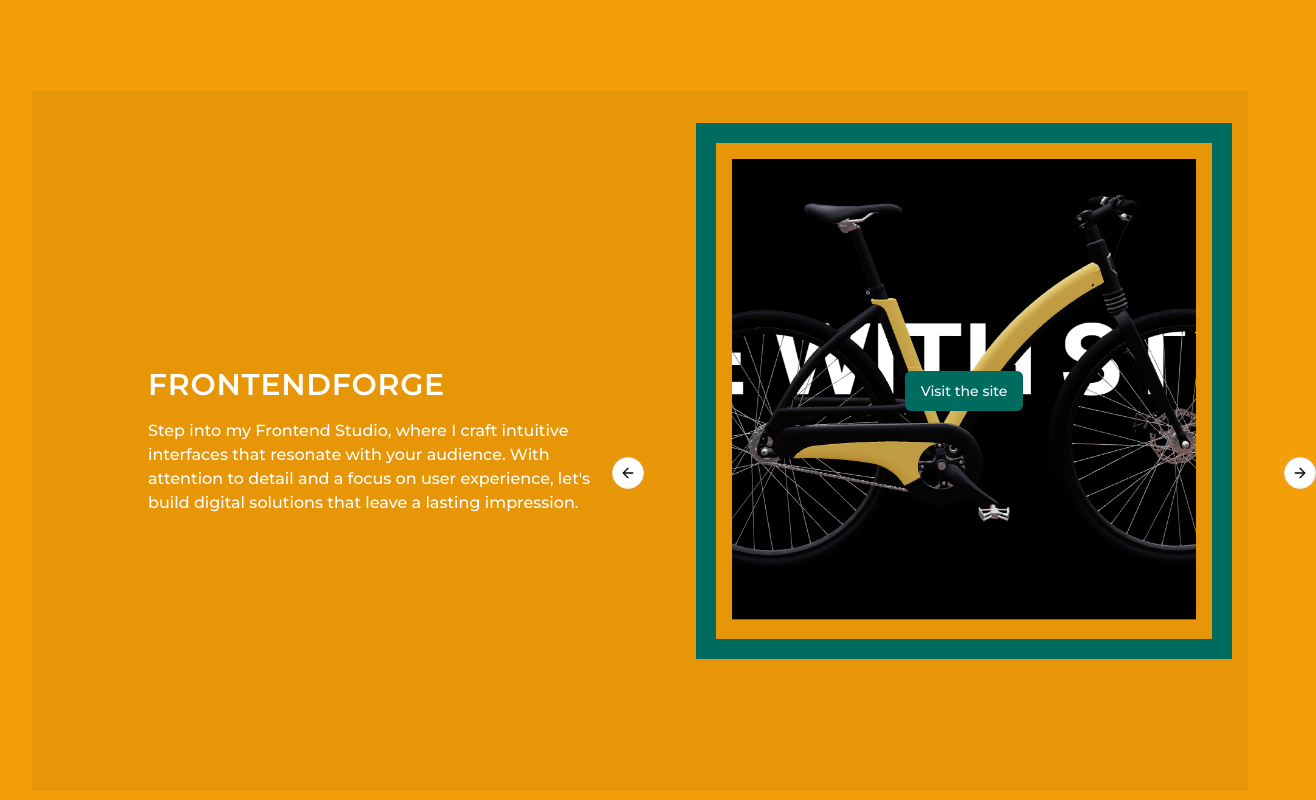
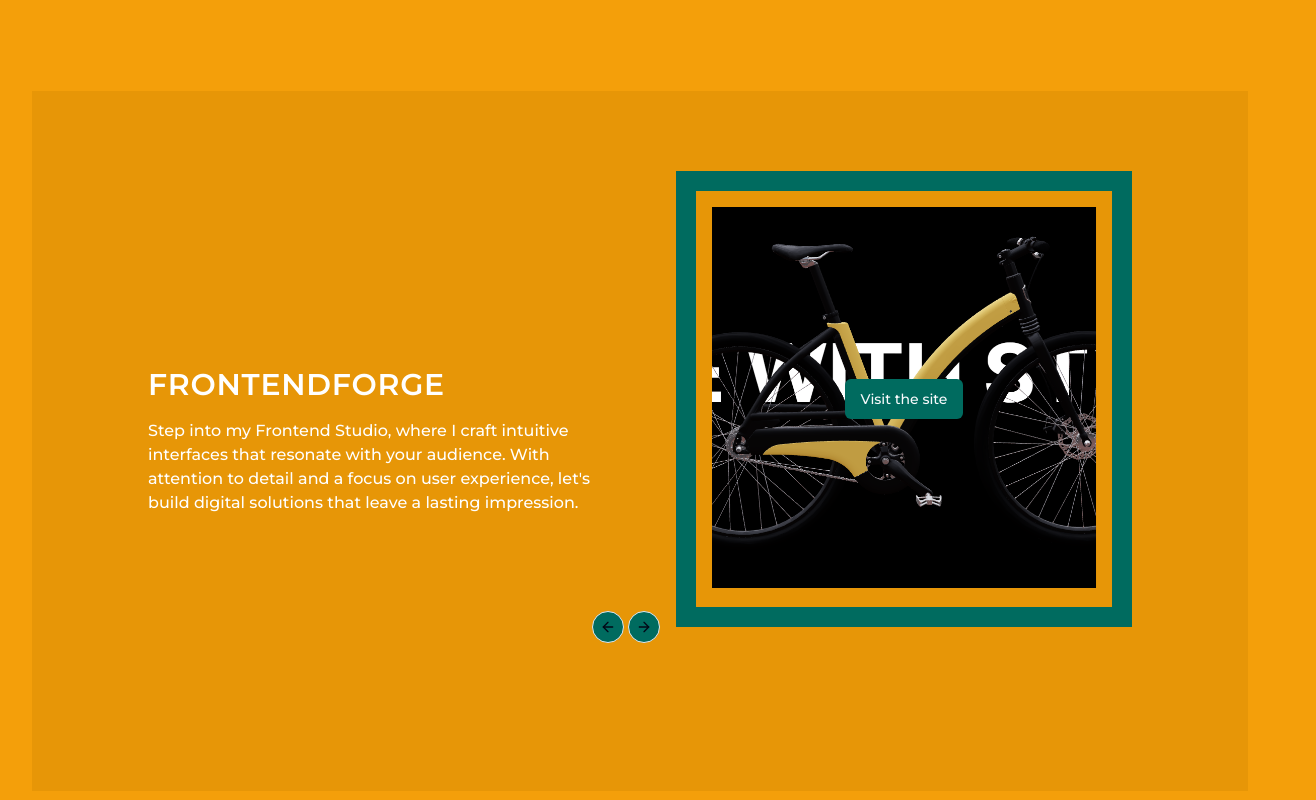
Before and after one commit to tookie92/josephikinda, a Next.js app: page / in a window 1280 px wide. Shown: the part 1780-2580 px from the top of the page, 1316 px wide, since content can reach past the window. Built offline with nearby package versions, Linux system fonts and the light colour scheme.

Commit message:
carousel done

```diff
--- a/app/Components/autres/Unique.tsx
+++ b/app/Components/autres/Unique.tsx
@@ -30,7 +30,7 @@ function Unique({title, description, id, items}: UniqueProps) {
               <h2 className=' text-white tracking-wide uppercase font-semibold text-3xl lg:text-3xl mt-10  lg:mt-0'>{title ?? "No title"}</h2>
               <p className='text-white font-medium  '>{description ?? " No descr"}</p>
             </div>
-            <div className='  lg:w-1/2 lg:h-full static  flex items-center justify-center  lg:absolute lg:top-8  lg:-right-5'>
+            <div className='  lg:w-1/2 lg:h-full static  flex items-center justify-center '>
             <Carousel className="  px-9 w-[400px] h-auto lg:w-full lg:h-full "
                 opts={{
                 loop: true
@@ -39,7 +39,7 @@ function Unique({title, description, id, items}: UniqueProps) {
 
 
             >
-                <CarouselContent className='-ml-2 md:-ml-4'>
+                <CarouselContent className=''>
                 {items && items.map((item, index) => (
                     <CarouselItem className='flex  flex-col gap-y-4 h-full w-full' key={index}>
                     <div className=" bg-monvert  p-3 lg:p-5 h-full">
@@ -92,7 +92,7 @@ function Unique({title, description, id, items}: UniqueProps) {
                 </CarouselContent>
 
                 <CarouselPrevious />
-  <CarouselNext />
+            <CarouselNext />
 
             </Carousel>
             </div>
--- a/components/ui/carousel.tsx
+++ b/components/ui/carousel.tsx
@@ -206,9 +206,9 @@ const CarouselPrevious = React.forwardRef<
       variant={variant}
       size={size}
       className={cn(
-        "absolute  h-8 w-8 rounded-full",
+        "absolute  h-8 w-8 bg-monvert rounded-full",
         orientation === "horizontal"
-          ? "-left-12 top-1/2 -translate-y-1/2"
+          ? "-left-12 top-2/2 -translate-y-1/2"
           : "-top-12 left-1/2 -translate-x-1/2 rotate-90",
         className
       )}
@@ -235,9 +235,9 @@ const CarouselNext = React.forwardRef<
       variant={variant}
       size={size}
       className={cn(
-        "absolute h-8 w-8 rounded-full",
+        "absolute h-8 w-8 bg-monvert rounded-full",
         orientation === "horizontal"
-          ? "-right-12 top-1/2 -translate-y-1/2"
+          ? " -left-3 top-2/2 -translate-y-1/2"
           : "-bottom-12 left-1/2 -translate-x-1/2 rotate-90",
         className
       )}
```
